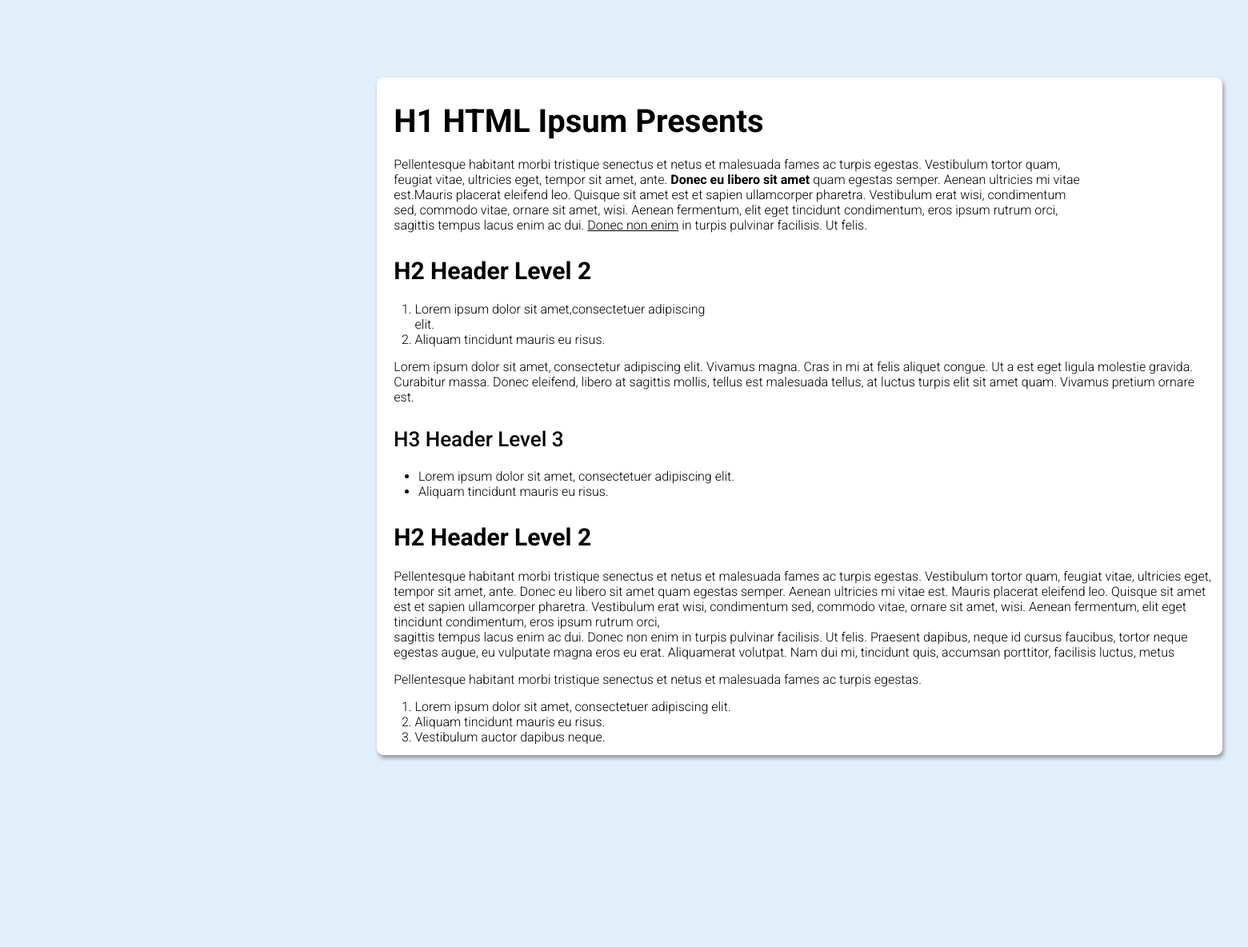
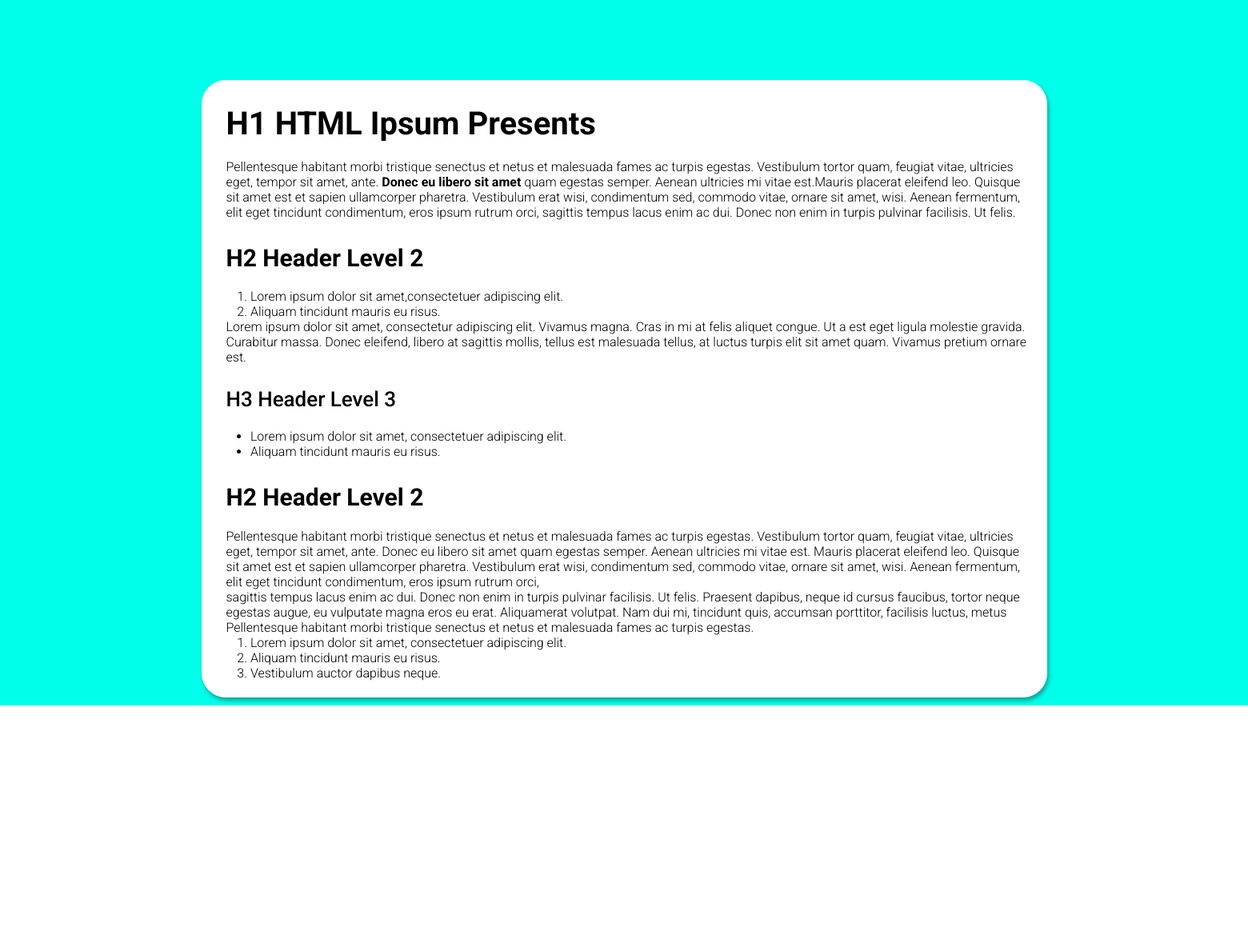
Before and after one commit to Medaille13/css, a PHP site: page / in a window 1560 px wide. Shown: the top 1184 px of the page at 80% size. After the commit the page ends 882 px from the top, so only its background shows below. Run offline with PHP 8.4, Linux system fonts and the light colour scheme.

Commit message:
sass_installation_insertion_html

```diff
--- a/initiation/index.php
+++ b/initiation/index.php
@@ -6,11 +6,11 @@
     <link rel="preconnect" href="https://fonts.googleapis.com">
 <link rel="preconnect" href="https://fonts.gstatic.com" crossorigin>
 <link href="https://fonts.googleapis.com/css2?family=Roboto:wght@300;500;700&display=swap" rel="stylesheet">
-    <link href="./style2/style.css<?php echo '?v='.time(); ?>" rel="stylesheet" type="text/css" />
+    <link href="./style2/main.css<?php echo '?v='.time(); ?>" rel="stylesheet" type="text/css" />
     <title>Initiation</title>
 </head>
 <body>
-    <section class="section">
+    <section class="section" id="section" <!--style="background:black"-->
         <article class="card">
 
             <h1>H1 HTML Ipsum Presents</h1>
--- /dev/null
+++ b/initiation/sass/main.scss
@@ -0,0 +1,116 @@
+* {
+    box-sizing: border-box;
+    margin: 0;
+    padding: 0;
+    font-family: 'Roboto', sans-serif;
+    text-decoration: #222;
+}
+
+body {
+    background-color: #E0EFFA;
+}
+
+.section {
+    display: grid;
+    grid-template-columns: auto;
+    gap: .50rem;
+    align-items: center;
+    background: rgb(0, 255, 234);
+    /*margin: auto auto auto auto;*/
+    /*margin : 0 auto 0; /*comprend haut, puis gauche droite et bas*/
+    /*margin : auto;/*
+    /*margin : 0 auto le 0 c'est haut-bas et la seconde valeur droite gauche*/
+    .card {
+        background: #FFF;
+        margin : 100px auto 10px ;
+        width: 1057px;
+        /*height: 847px;*/
+        padding: 30px 20px 20px 30px;
+        border: 1px solid #FFF;
+        border-radius: 30px;
+        box-shadow: 2px 4px 5px 0px rgba(34, 34, 34, 0.40);
+
+        .second_hdeux {
+            margin-bottom: 22px;
+
+            enumeration {
+                width: 421.57px;
+                margin-bottom: 15px;
+                /*margin-left: 16.13px;*/
+                font-weight: 300;
+
+                .enumeration_deux{
+                    width: 453.476px;
+                    margin-top: 15px;
+                    margin-bottom: 30px;
+                    /*margin-left: 16.13px;*/
+                    margin-right: 613.12px;
+                    height: 57px;
+
+                    .puce {
+                        /*margin-left: 20.54px;/**/
+                        margin-bottom: 30px;
+
+                        .bloc_retreci {
+                            padding-right: 160px;
+                            width: 1018.49px;
+
+                            .bloc_retreci_deux {
+                                padding-right: 10px;
+                                width: 1018.49px;
+
+                                .dernier_paragraphe {
+                                    margin-bottom: 15px;
+
+                                    .souligne {
+                                        text-decoration: underline;
+                                    }
+                                }
+                            }
+                        }
+                    }
+                }
+            }
+        }
+    }
+}
+
+/*margin = exterieur   padding intérieur de la card */
+
+h1, h2 {
+    /*font-weight:bolder;*/
+    font-weight: 700;
+    margin-bottom: 21px;
+}
+
+h1 {
+    font-size: 40px;
+}
+
+h2 {
+    font-size: 30px;
+    margin-top: 30px;
+}
+
+h3 {
+    font-size: 26px;
+    font-weight: 500;
+    margin-top: 28px;
+    margin-bottom: 22px;
+}
+
+p {
+    font-weight: 300;
+}
+
+a {
+    color: inherit;
+}
+
+ol, ul {
+    font-weight: 300;
+}
+
+li {
+    margin-left: 30.4px;
+}
--- a/initiation/style2/style.css
+++ b/initiation/style2/style.css
@@ -10,33 +10,42 @@ body {
     background-color: #E0EFFA;
 }
 
+/*#section {
+    background-color: green;
+}*/
+
 .section {
     display: grid;
     grid-template-columns: auto;
     gap: .50rem;
     align-items: center;
-    margin-left: 471px;
-    margin-top: 97px;
-    margin-right: 392px;
-    margin-bottom: 996px;
+    background: rgb(0, 255, 234);
+    /*margin: auto auto auto auto;*/
+    /*margin : 0 auto 0; /*comprend haut, puis gauche droite et bas*/
+    /*margin : auto;/*
+    /*margin : 0 auto le 0 c'est haut-bas et la seconde valeur droite gauche*/
+
 }
+
+
+/*margin = exterieur   padding intérieur de la card */
 
 .card {
     background: #FFF;
+    margin : 100px auto 10px ;
     width: 1057px;
-    height: 847px;
+    /*height: 847px;*/
+    padding: 30px 20px 20px 30px;
     border: 1px solid #FFF;
-    border-radius: .5em;
+    border-radius: 30px;
     box-shadow: 2px 4px 5px 0px rgba(34, 34, 34, 0.40);
 }
 
 h1, h2 {
     /*font-weight:bolder;*/
     font-weight: 700;
-    margin-left: 20.27px;
-    margin-right: 20.27px;
     margin-bottom: 21px;
-    margin-top: 30px;
+
 }
 
 h1 {
@@ -45,6 +54,7 @@ h1 {
 
 h2 {
     font-size: 30px;
+    margin-top: 30px;
 }
 
 .second_hdeux {
@@ -54,15 +64,12 @@ h2 {
 h3 {
     font-size: 26px;
     font-weight: 500;
-    margin-left: 20px;
-    margin-right: 20.54px;
     margin-top: 28px;
     margin-bottom: 22px;
 }
 
 p {
     font-weight: 300;
-    margin-left: 20.27px;
 }
 
 a {
@@ -81,21 +88,21 @@ li {
 .enumeration {
     width: 421.57px;
     margin-bottom: 15px;
-    margin-left: 16.13px;
-    font-weight: 300px;
+    /*margin-left: 16.13px;*/
+    font-weight: 300;
 }
 
 .enumeration_deux{
     width: 453.476px;
     margin-top: 15px;
     margin-bottom: 30px;
-    margin-left: 16.13px;
+    /*margin-left: 16.13px;*/
     margin-right: 613.12px;
     height: 57px;
     }
 
 .puce {
-    margin-left: 20.54px;
+    /*margin-left: 20.54px;/**/
     margin-bottom: 30px;
 }
 
```
Also changed, not shown: initiation/package.json (added, +15 -0 lines), initiation/style2/main.css (added, +1 -0 lines), initiation/package-lock.json (added), 1 other file.
